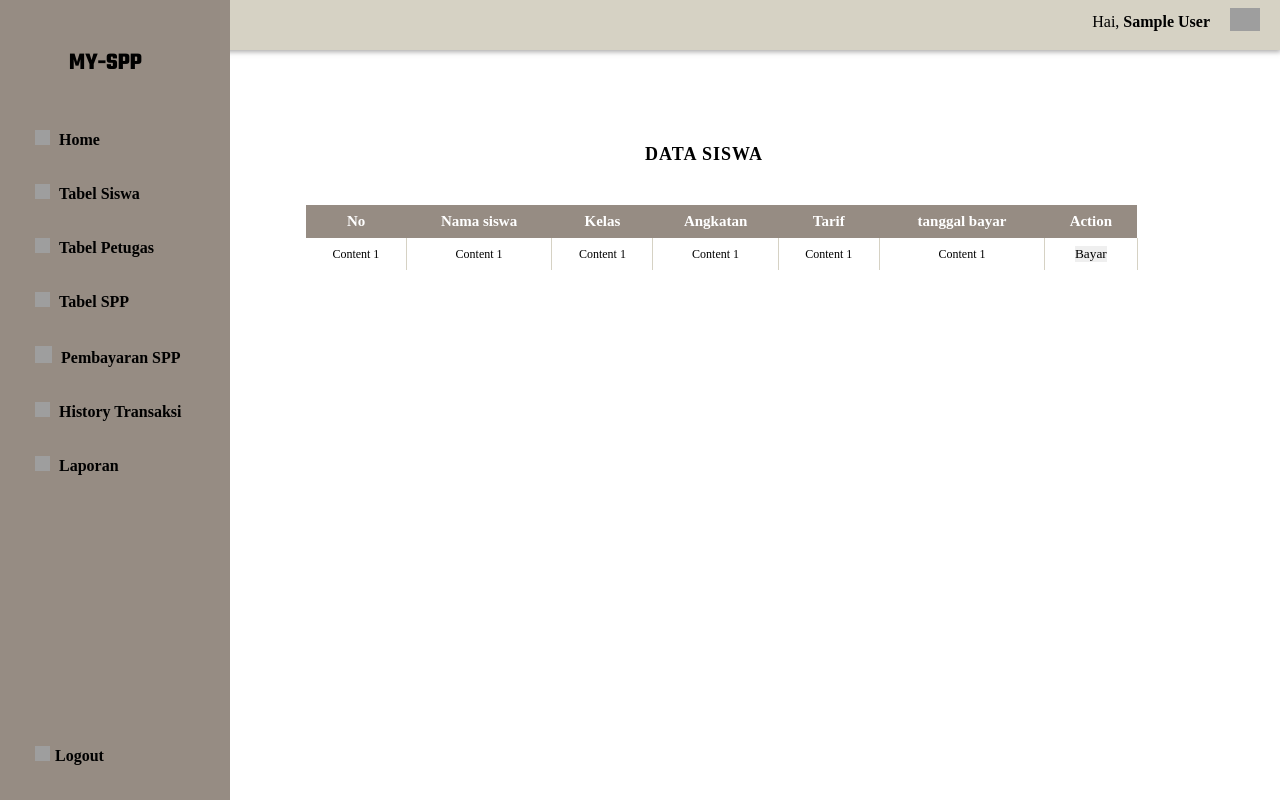
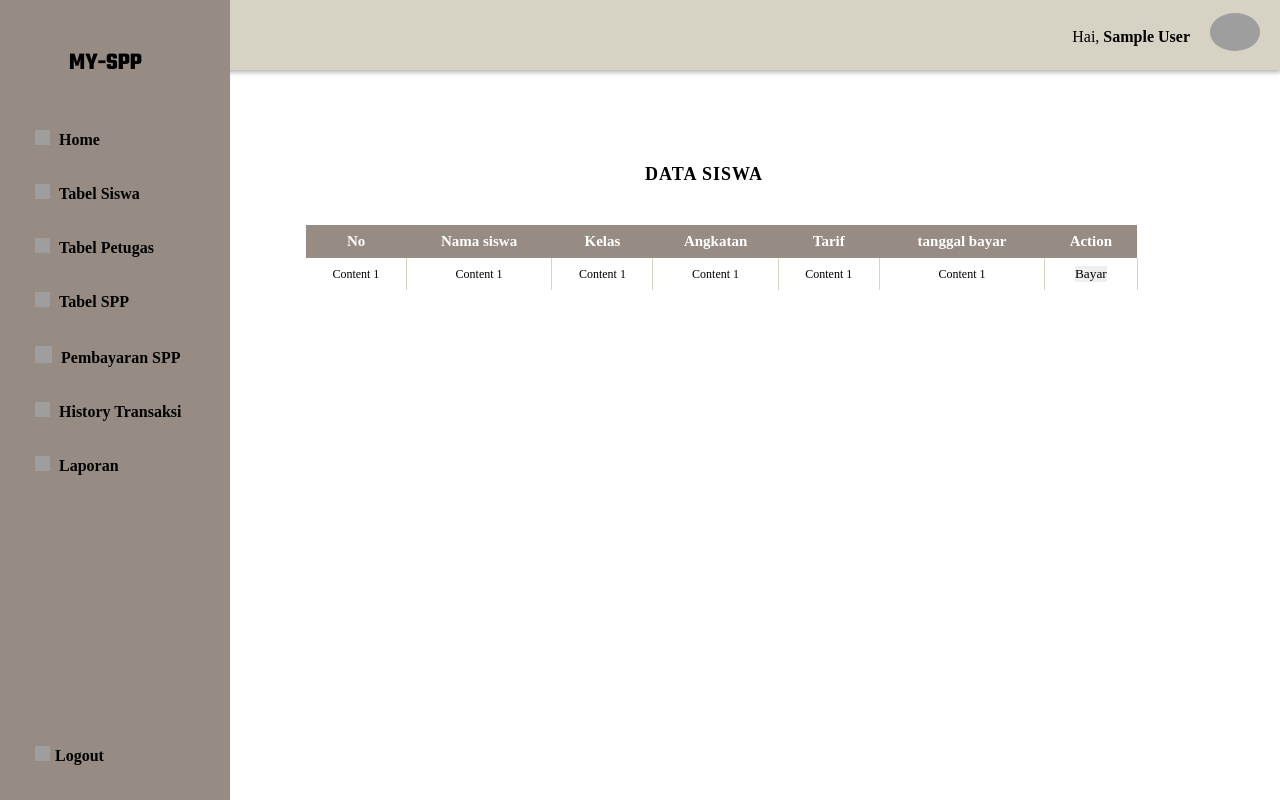
Before and after one commit to zeppyx13/SPP, a PHP site: page /admin/index.php in a window 1280 px wide. Run offline with PHP 8.4, Linux system fonts and the light colour scheme; the visitor is signed in with stand-in values (Sample User, id 1); some web fonts are replaced; grey boxes are pictures that could not be loaded.

Commit message:
improved profile

```diff
--- a/admin/index.php
+++ b/admin/index.php
@@ -84,12 +84,14 @@ $no = 1;
             </li>
             <li>
                 <div class="profile">
-                    <span style="float:left; margin-top:5px;">
-                        <p>Hai,<b> <?= $nama ?></b></p>
-                    </span>
+                    <div class="nama">
+                        <span style="float:left; margin-top:5px;">
+                            <p>Hai,<b> <?= $nama ?></b></p>
+                        </span>
+                    </div>
                     <span>
                         <a href="#" id="profile-menu">
-                            <img style="padding-left:20px; max-width: 50px; max-height: 35px; " src="../assets/img/user.jpg">
+                            <img class="gbr" src="../assets/img/user.jpg">
                         </a>
                     </span>
                 </div>
--- a/style/asidenav.css
+++ b/style/asidenav.css
@@ -28,7 +28,7 @@ body {
 }
 
 .nav-profile{
-    height: 50px;
+    height: 70px;
     width: 100%;
     position: flex;
     background-color: var(--second);
@@ -41,6 +41,19 @@ body {
     right: 20px;
     position: fixed;
 }
+.nav-profile .profile .nama {
+    margin-top: 15px;
+    float: left;
+}
+
+img.gbr{
+    margin-top: 5px;
+    margin-left: 20px;
+    max-width: 50px;
+    max-height: 50px;
+    border-radius: 100%;
+}
+
 
 .nav-profile .cari {
     top: 15px;
```
Also changed, not shown: test/test.php (+2 -1 lines).
